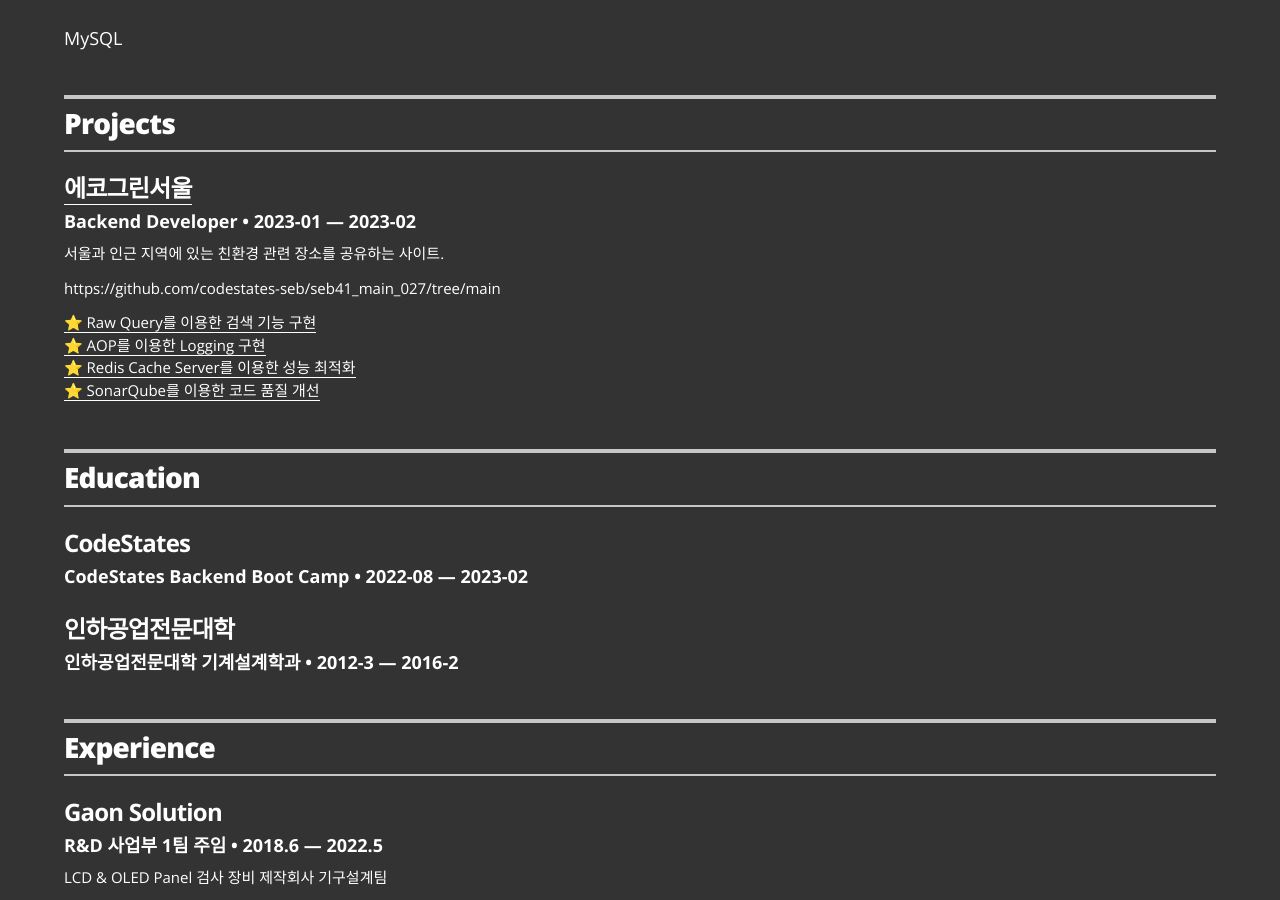
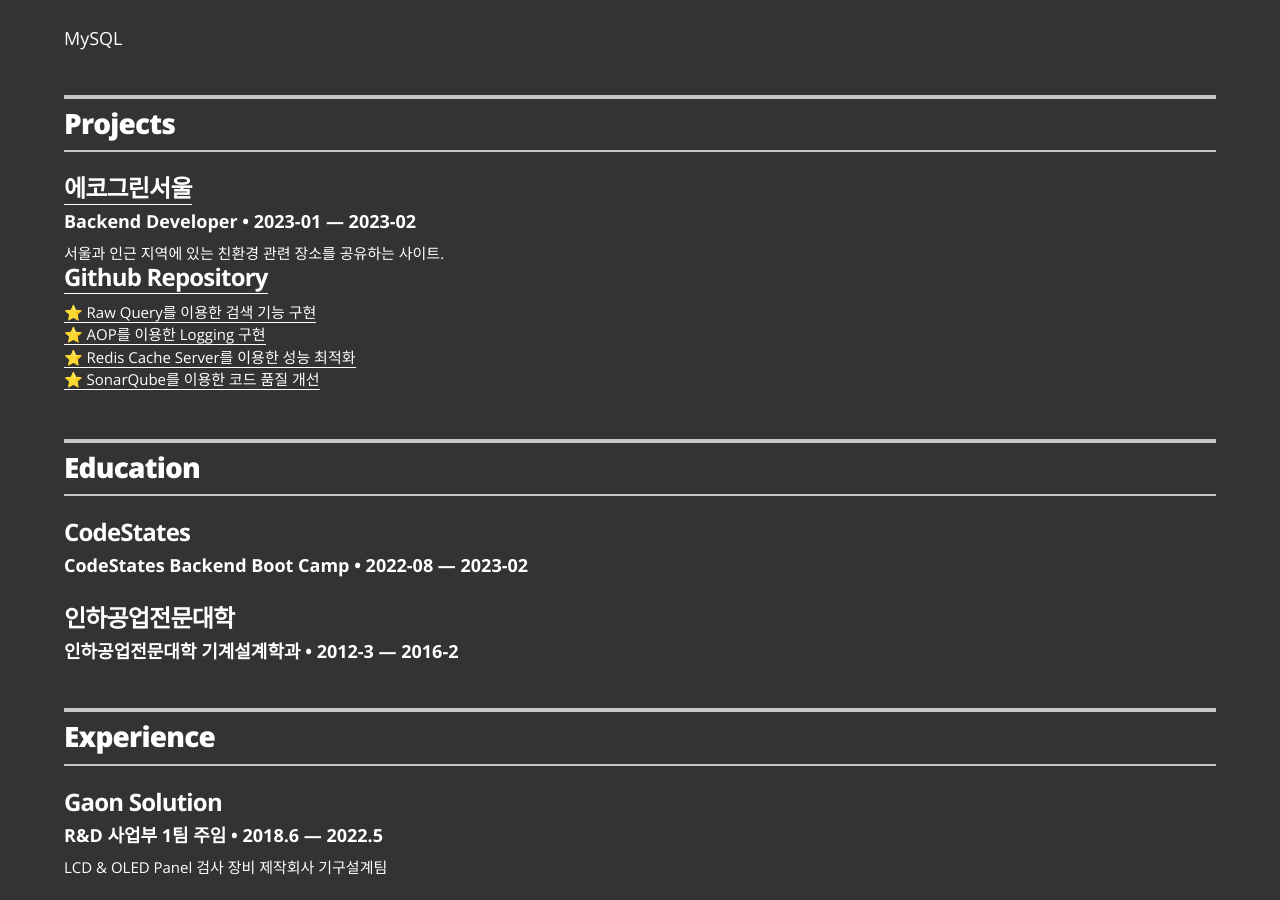
Before and after one commit to tlskals/tlskals.github.io, a Jekyll site: the page built from index.html, in a window 1280 px wide and 900 px high, scrolled down 941 px. Built offline with Jekyll 4.4.1, drawn with Linux system fonts in a browser that asks for light colours.

Commit message:
repository 추가

```diff
--- a/_data/projects.yml
+++ b/_data/projects.yml
@@ -6,5 +6,6 @@
   duration: 2023-01 &mdash; 2023-02
   url: "https://echogreenseoul.site/"
   description: 서울과 인근 지역에 있는 친환경 관련 장소를 공유하는 사이트.
-  repository: "https://github.com/codestates-seb/seb41_main_027/tree/main"
+  repository: Github Repository
+  repository-url:  "https://github.com/codestates-seb/seb41_main_027/tree/main"
   summary :
--- a/_layouts/resume.html
+++ b/_layouts/resume.html
@@ -82,7 +82,7 @@
             <h3 class="resume-item-title" itemprop="name">{% if project.url %}<a href="{{ project.url }} " itemprop="url" style="color: #fff">{{ project.project }}</a>{% else %}{{ project.project }}{% endif %}</h3>
             <h4 class="resume-item-details" itemprop="description">{{ project.role }}  &bull; {{ project.duration }}</h4>
             <p class="resume-item-copy">{{ project.description }}</p>
-            <p class="resume-item-copy">{{ project.repository }}</p>
+            <p class="resume-item-title" itemprop="name">{% if project.repository-url %}<a href="{{ project.repository-url }} " itemprop="url" style="color: #fff">{{ project.repository }}</a>{% else %}{{ project.repository }}{% endif %}</p>
             <p class="resume-item-copy">{{project.summary}} <A href="https://github.com/tlskals/Project_Review/blob/main/Reivew/Raw%20Query%EB%A5%BC%20%EC%9D%B4%EC%9A%A9%ED%95%9C%20Search%20%EA%B8%B0%EB%8A%A5%20%EA%B5%AC%ED%98%84.md" style="color: #fff"> ⭐ Raw Query를 이용한 검색 기능 구현 </A> <br> <A href="https://github.com/tlskals/Project_Review/blob/main/Reivew/AOP%EB%A5%BC%20%EC%9D%B4%EC%9A%A9%ED%95%9C%20Logging%20%EA%B5%AC%ED%98%84.md" style="color: #fff"> ⭐ AOP를 이용한 Logging 구현 <br><A href="https://github.com/tlskals/Project_Review/blob/main/Reivew/Redis%20Cache%20Server%EB%A5%BC%20%EC%9D%B4%EC%9A%A9%ED%95%9C%20%EC%84%B1%EB%8A%A5%20%EC%B5%9C%EC%A0%81%ED%99%94.md" style="color: #fff"> ⭐ Redis Cache Server를 이용한 성능 최적화 <br> <A href="https://github.com/tlskals/Project_Review/blob/main/Reivew/SonarQube%EB%A5%BC%20%EC%9D%B4%EC%9A%A9%ED%95%9C%20%EC%BD%94%EB%93%9C%20%ED%92%88%EC%A7%88%20%EA%B0%9C%EC%84%A0.md" style="color: #fff"> ⭐ SonarQube를 이용한 코드 품질 개선 </A></A> </A></p>
           </div>
           {% endfor %}
```
